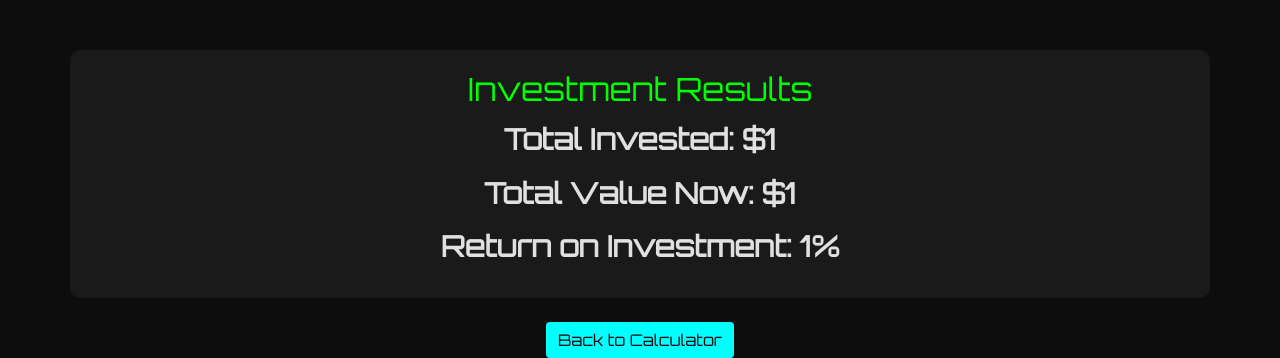
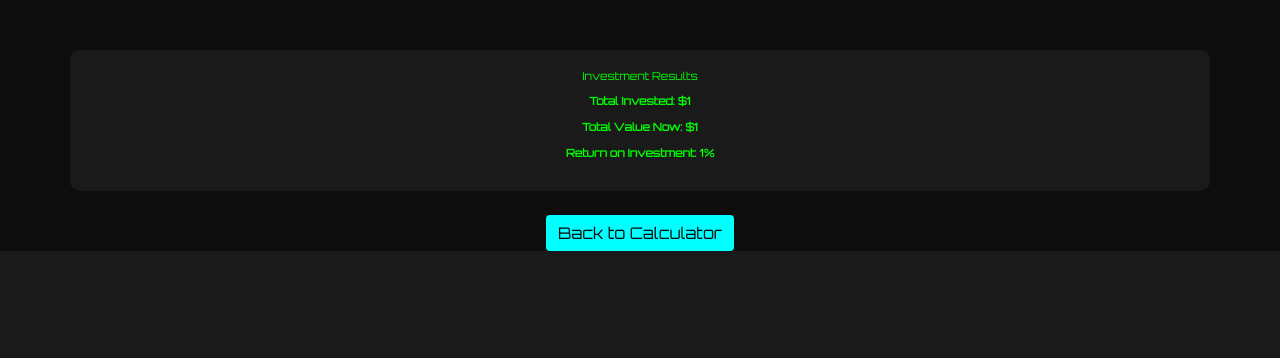
Before and after one commit to nrps9909/113-DB, a Flask app: template HW3/templates/dca_result.html in a window 1280 px wide. Shown: the part 612-970 px from the top of the page. After the commit the page ends 863 px from the top, so only its background shows below. Run offline with Flask 3, Linux system fonts and the light colour scheme; the template is opened without the code that fills it: most values are stand-ins (such as "Sample title", 1, 10 or a date in 2020).

Commit message:
Update web page with chart centering and result resizing

```diff
--- a/HW3/templates/dca_result.html
+++ b/HW3/templates/dca_result.html
@@ -14,6 +14,11 @@
             justify-content: center;
             align-items: center;
             width: 100%;
+        }
+        /* Styling for smaller result text */
+        .result-item {
+            font-size: 0.67em; /* 1/3 smaller */
+            color: #00ff00; /* Optional: Green text color */
         }
     </style>
 </head>
@@ -35,7 +40,7 @@
         <!-- Investment result text below the chart -->
         <div class="row justify-content-center mt-4">
             <div class="col-12 result-container text-center">
-                <h2>Investment Results</h2>
+                <h2 style="font-size: 0.67em;">Investment Results</h2> <!-- Title also reduced -->
                 <div class="result-item">Total Invested: ${{ total_invested }}</div>
                 <div class="result-item">Total Value Now: ${{ total_value }}</div>
                 <div class="result-item">Return on Investment: {{ roi_percentage }}%</div>
```
